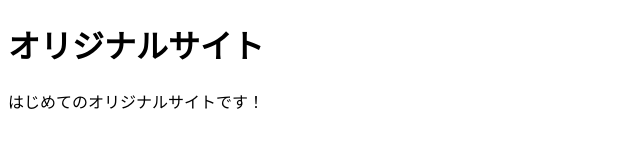
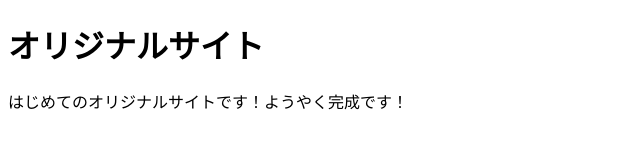
Before and after one commit to takeru061/mysite, a plain HTML site: page index.html in a window 1280 px wide. Shown: the whole page, without its empty margins (0-640 px from the left). Drawn offline with Linux system fonts and the light colour scheme.

Commit message:
Add files via upload

```diff
--- a/index.html
+++ b/index.html
@@ -11,7 +11,7 @@
     オリジナルサイト
   </h1>
   <p>
-    はじめてのオリジナルサイトです！
+    はじめてのオリジナルサイトです！ようやく完成です！
   </p>
 
 </body>
```
